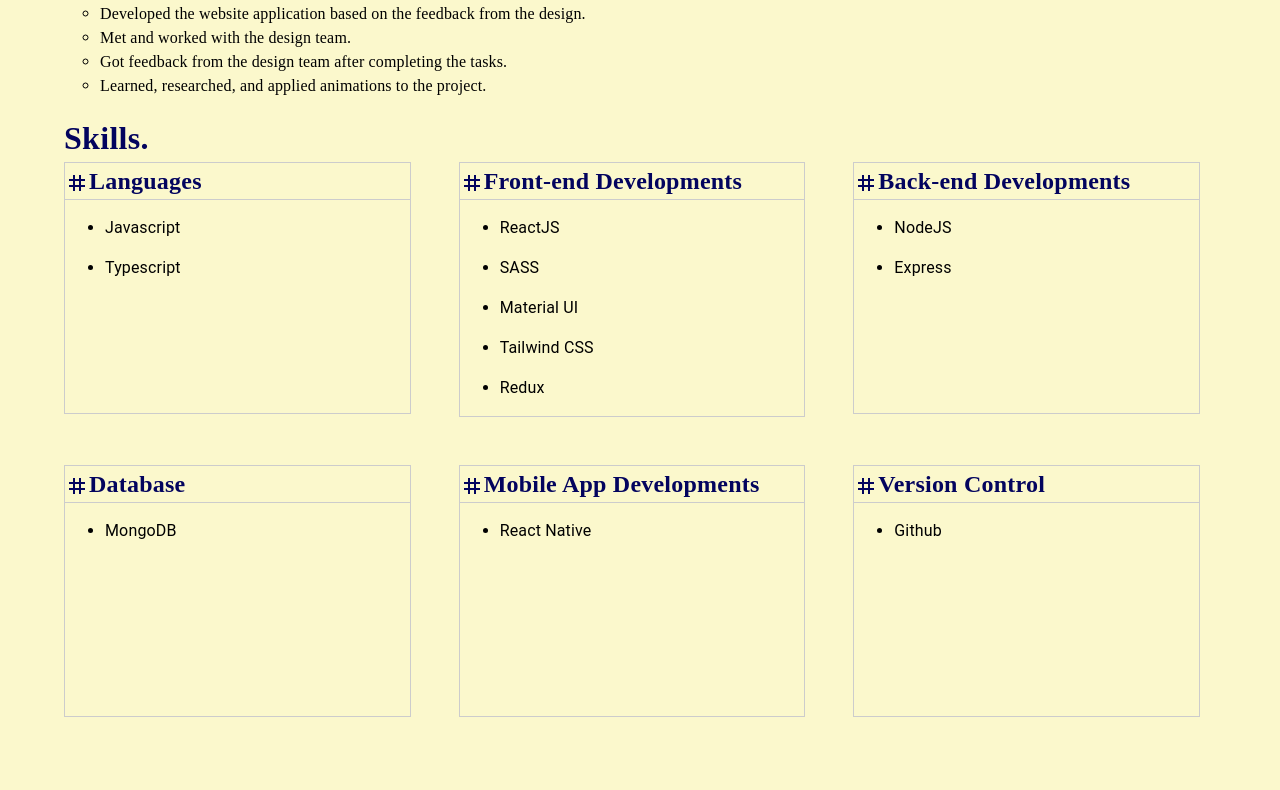
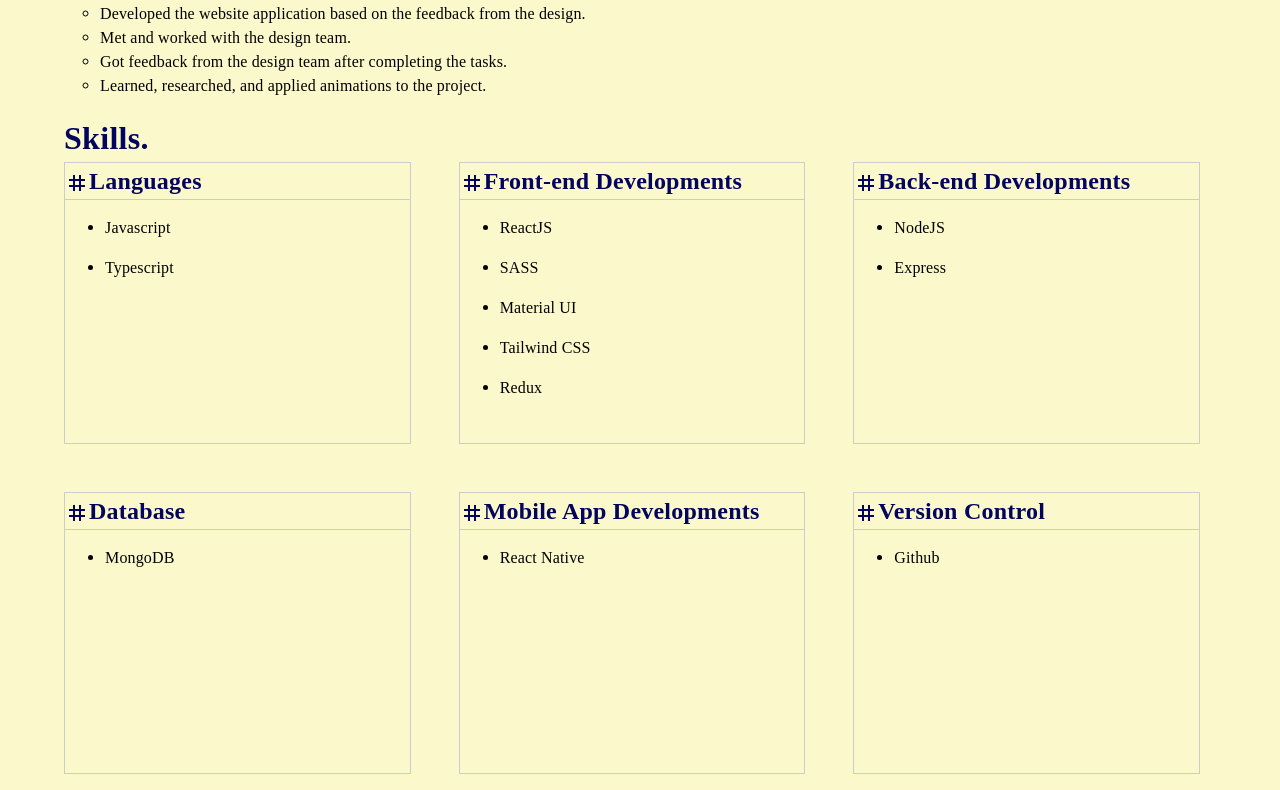
Before and after one commit to khoa36isefiw/my-portfolio, a React (Create React App) app: page /en in a window 1280 px wide. Shown: the part 652-1442 px from the top of the page. Before the commit the page ends 1385 px from the top, so only its background shows below. Built offline with nearby package versions, Linux system fonts and the light colour scheme.

Commit message:
change font family for list skills

```diff
--- a/src/components/Skills/Skills.js
+++ b/src/components/Skills/Skills.js
@@ -2,7 +2,12 @@
 import React from "react";
 import TagIcon from "@mui/icons-material/Tag";
 import { CustomizeTypography } from "../CustomizeTypography/CustomizeTypography";
-import { mobileScreen, tabletScreen, theme } from "../../theme/theme";
+import {
+  ipadProScreen,
+  mobileScreen,
+  tabletScreen,
+  theme,
+} from "../../theme/theme";
 
 function Skills({ skill, data }) {
   return (
@@ -11,7 +16,7 @@
         mb: 2,
         mr: 2,
 
-        minHeight: "250px",
+        minHeight: "280px",
         border: "1px solid #ccc",
         [tabletScreen]: {
           width: "100%",
@@ -23,13 +28,15 @@
       }}
     >
       {/* title for skill */}
-
       <Box sx={{ borderBottom: "1px solid #ccc" }}>
         <CustomizeTypography
           sx={{
             fontSize: "24px",
             color: theme.palette.secondaryColor,
             fontWeight: "bold",
+            [ipadProScreen]: {
+              fontSize: "20px",
+            },
           }}
         >
           <IconButton sx={{ padding: 0 }}>
@@ -40,12 +47,14 @@
           {skill}
         </CustomizeTypography>
       </Box>
+      {/* list skills */}
       <Box>
         {data.map((language, index) => (
           <ul key={index}>
             <li>
               <Typography
                 sx={{
+                  fontFamily: "Poppins",
                   fontSize: "16px",
                 }}
               >
```
